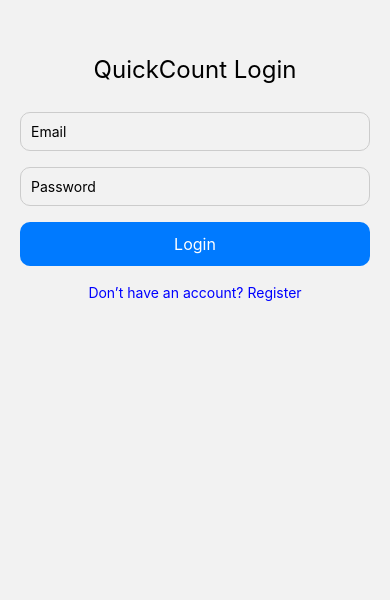
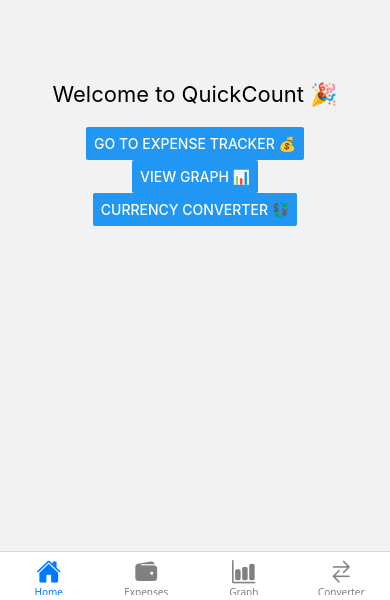
Before and after one commit to juliuscajes/QuickCount, a React Native app: screen /Main in a window 390 px wide. Shown: the part 244-844 px from the top of the page. Built offline with nearby package versions, Linux system fonts and the light colour scheme.

Commit message:
Adding a TabNavigator

```diff
--- a/package.json
+++ b/package.json
@@ -12,6 +12,7 @@
   "dependencies": {
     "@react-native-async-storage/async-storage": "2.2.0",
     "@react-native-picker/picker": "^2.11.3",
+    "@react-navigation/bottom-tabs": "^7.4.9",
     "@react-navigation/native": "^7.1.18",
     "@react-navigation/stack": "^7.4.10",
     "expo": "~54.0.13",
--- a/src/navigation/AppNavigator.js
+++ b/src/navigation/AppNavigator.js
@@ -7,6 +7,7 @@ import HomeScreen from "../screens/HomeScreen";
 import ExpenseScreen from "../screens/ExpenseScreen";
 import GraphScreen from "../screens/GraphScreen";
 import ConverterScreen from "../screens/ConverterScreen";
+import TabNavigator from "./TabNavigator";
 
 const Stack = createStackNavigator();
 
@@ -20,6 +21,7 @@ export default function AppNavigator() {
         <Stack.Screen name="Expense" component={ExpenseScreen} />
         <Stack.Screen name="Graph" component={GraphScreen} />
         <Stack.Screen name="Converter" component={ConverterScreen} />
+        <Stack.Screen name="Main" component={TabNavigator} />
       </Stack.Navigator>
     </NavigationContainer>
   );
--- /dev/null
+++ b/src/navigation/TabNavigator.js
@@ -0,0 +1,43 @@
+import React from "react";
+import { createBottomTabNavigator } from "@react-navigation/bottom-tabs";
+import { Ionicons } from "@expo/vector-icons";
+
+// Import your screens
+import HomeScreen from "../screens/HomeScreen";
+import ExpenseScreen from "../screens/ExpenseScreen";
+import GraphScreen from "../screens/GraphScreen";
+import ConverterScreen from "../screens/ConverterScreen";
+
+const Tab = createBottomTabNavigator();
+
+export default function TabNavigator() {
+  return (
+    <Tab.Navigator
+      screenOptions={({ route }) => ({
+        headerShown: false,
+        tabBarActiveTintColor: "#007AFF",
+        tabBarInactiveTintColor: "gray",
+        tabBarIcon: ({ color, size }) => {
+          let iconName;
+
+          if (route.name === "Home") {
+            iconName = "home";
+          } else if (route.name === "Expenses") {
+            iconName = "wallet";
+          } else if (route.name === "Graph") {
+            iconName = "bar-chart";
+          } else if (route.name === "Converter") {
+            iconName = "swap-horizontal";
+          }
+
+          return <Ionicons name={iconName} size={size} color={color} />;
+        },
+      })}
+    >
+      <Tab.Screen name="Home" component={HomeScreen} />
+      <Tab.Screen name="Expenses" component={ExpenseScreen} />
+      <Tab.Screen name="Graph" component={GraphScreen} />
+      <Tab.Screen name="Converter" component={ConverterScreen} />
+    </Tab.Navigator>
+  );
+}
--- a/src/screens/LoginScreen.js
+++ b/src/screens/LoginScreen.js
@@ -18,7 +18,7 @@ export default function LoginScreen({ navigation }) {
         onChangeText={setPassword}
         secureTextEntry
       />
-      <ButtonPrimary title="Login" onPress={() => navigation.replace("Home")} />
+      <ButtonPrimary title="Login" onPress={() => navigation.replace("Main")} />
 
       <Text style={styles.link} onPress={() => navigation.navigate("Register")}>
         Don’t have an account? Register
```
Also changed, not shown: 1 other file (tests, documents, lock files or other folders).
